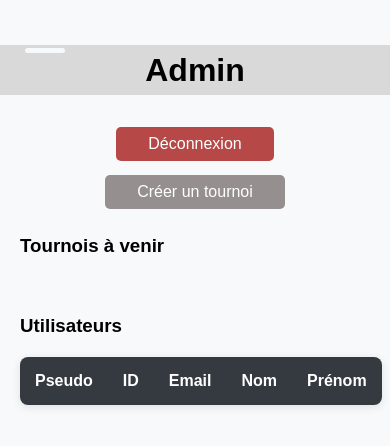
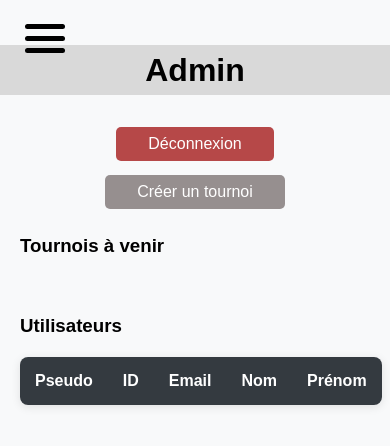
Before and after one commit to ToToChti/nexus-tournament, a plain HTML site: page client/admin/admin_panel.ejs in a window 390 px wide. Shown: the top 446 px of the page. Drawn offline with nearby package versions, Linux system fonts and the light colour scheme; files that its build step writes are made by us from their sources; no server answers.

Commit message:
Added header white on main page and black on rest

```diff
--- a/client/includes/header.css
+++ b/client/includes/header.css
@@ -131,7 +131,7 @@ header .burger-container {
 header .burger-container .burger-button {
     width: 100%;
     height: 5px;
-    background-color: #f8f9fa;
+    background-color: black;
     position: absolute;
     border-radius: 20px;
     transition: all .3s;
@@ -142,7 +142,7 @@ header .burger-container .burger-button::before {
     content: "";
     width: 100%;
     height: 5px;
-    background-color: #f8f9fa;
+    background-color: black;
     position: absolute;
     top: -12px;
     border-radius: 20px;
@@ -154,7 +154,7 @@ header .burger-container .burger-button::after {
     content: "";
     width: 100%;
     height: 5px;
-    background-color: #f8f9fa;
+    background-color: black;
     position: absolute;
     top: 12px;
     border-radius: 20px;
@@ -179,15 +179,15 @@ header.opened .burger-container .burger-button::before {
 
 /* Closed + light mode */
 header .burger-container .burger-button {
-    background-color: #f8f9fa;
+    background-color: black;
 }
 
 header .burger-container .burger-button::after {
-    background-color: #f8f9fa;
+    background-color: black;
 }
 
 header .burger-container .burger-button::before {
-    background-color: #f8f9fa;
+    background-color: black;
 }
 
 /* Opened + light mode */
--- a/client/users/home.css
+++ b/client/users/home.css
@@ -91,6 +91,12 @@ container img {
     width: 40px;
 }
 
+
+@media screen and (max-width: 600px) {
+    header .burger-container span.burger-button, header .burger-container span.burger-button::before, header .burger-container span.burger-button::after {
+        background-color: white;
+    }
+}
 
 
 
```
